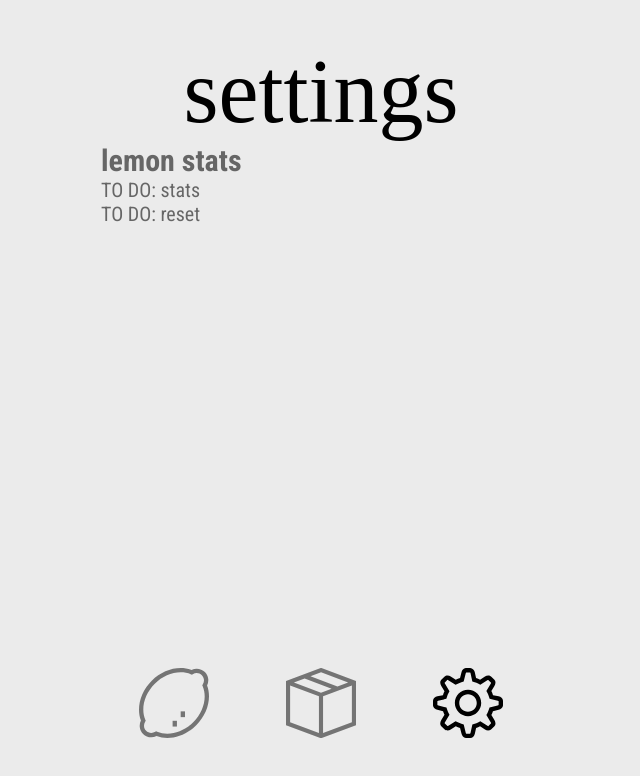
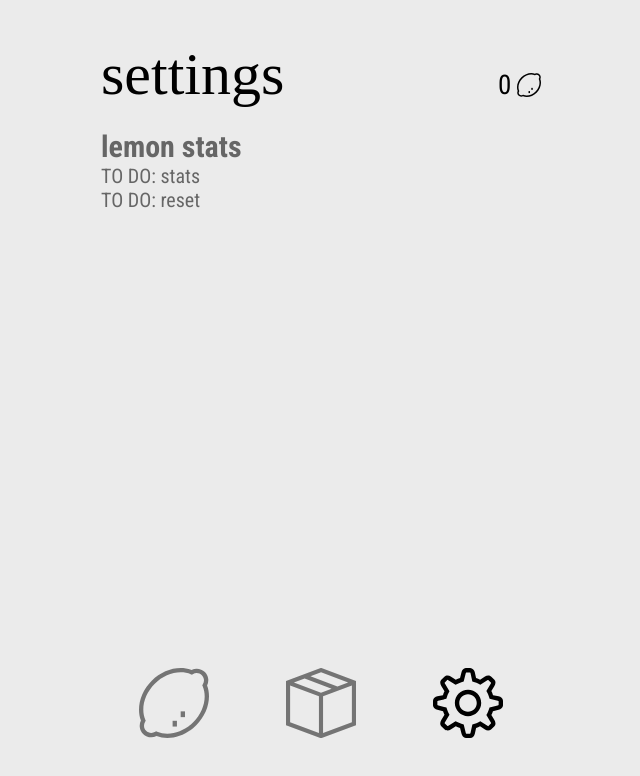
Before and after one commit to LenuLogic/lemon-clicker, a React (Vite) app: page /settings in a window 1280 px wide. Shown: the top 776 px of the page, without its empty margins (319-959 px from the left). Built offline with nearby package versions, Linux system fonts and the light colour scheme; a web font is replaced by a local one.

Commit message:
Muuttaa Header-komponentin toiminnan

```diff
--- a/src/components/Header.jsx
+++ b/src/components/Header.jsx
@@ -1,9 +1,19 @@
+import iconLemon from '../assets/lemon.svg';
+
 function Header(props) {
+    if (props.hasOwnProperty("balance")) {
+        return (
+            <div className="header header_sub">
+                <h1>{props.children}</h1>
+                <div>{props.balance} <img src={iconLemon}/></div>
+            </div>
+        );
+    } else {
     return (
         <div className="header">
             <h1>{props.children}</h1>
         </div>
-    );
+        );
+    }
 }
-
 export default Header;
```
